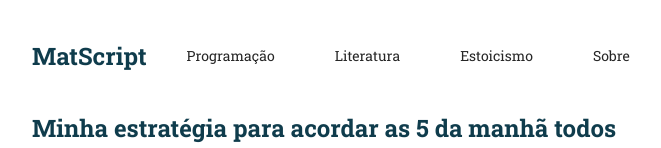
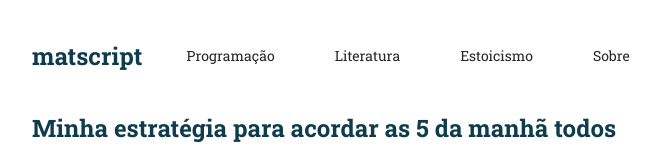
Before and after one commit to mat-alcantara/alscript-blog, a Next.js app: page / in a window 1280 px wide. Shown: the top 148 px of the page, without its empty margins (309-970 px from the left). Built offline with nearby package versions, Linux system fonts and the light colour scheme.

Commit message:
chore: Update blog name

```diff
--- a/src/components/Header/index.tsx
+++ b/src/components/Header/index.tsx
@@ -19,7 +19,7 @@ const Header: React.FC = () => {
                 textAlign: breakpoints.sm ? 'left' : 'center',
               }}
             >
-              <Link href="/">MatScript</Link>
+              <Link href="/">matscript</Link>
             </Typography.Title>
           </Title>
         </Col>
```
